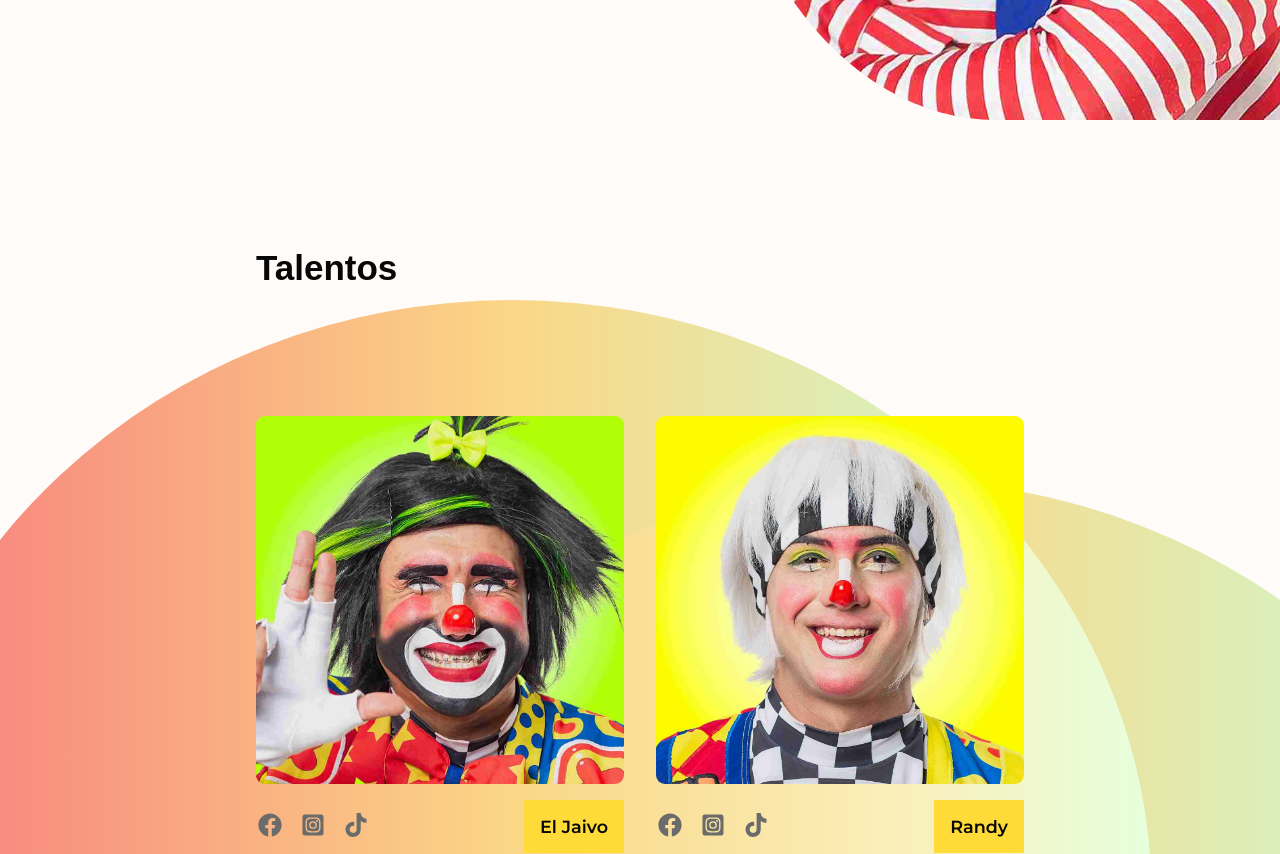
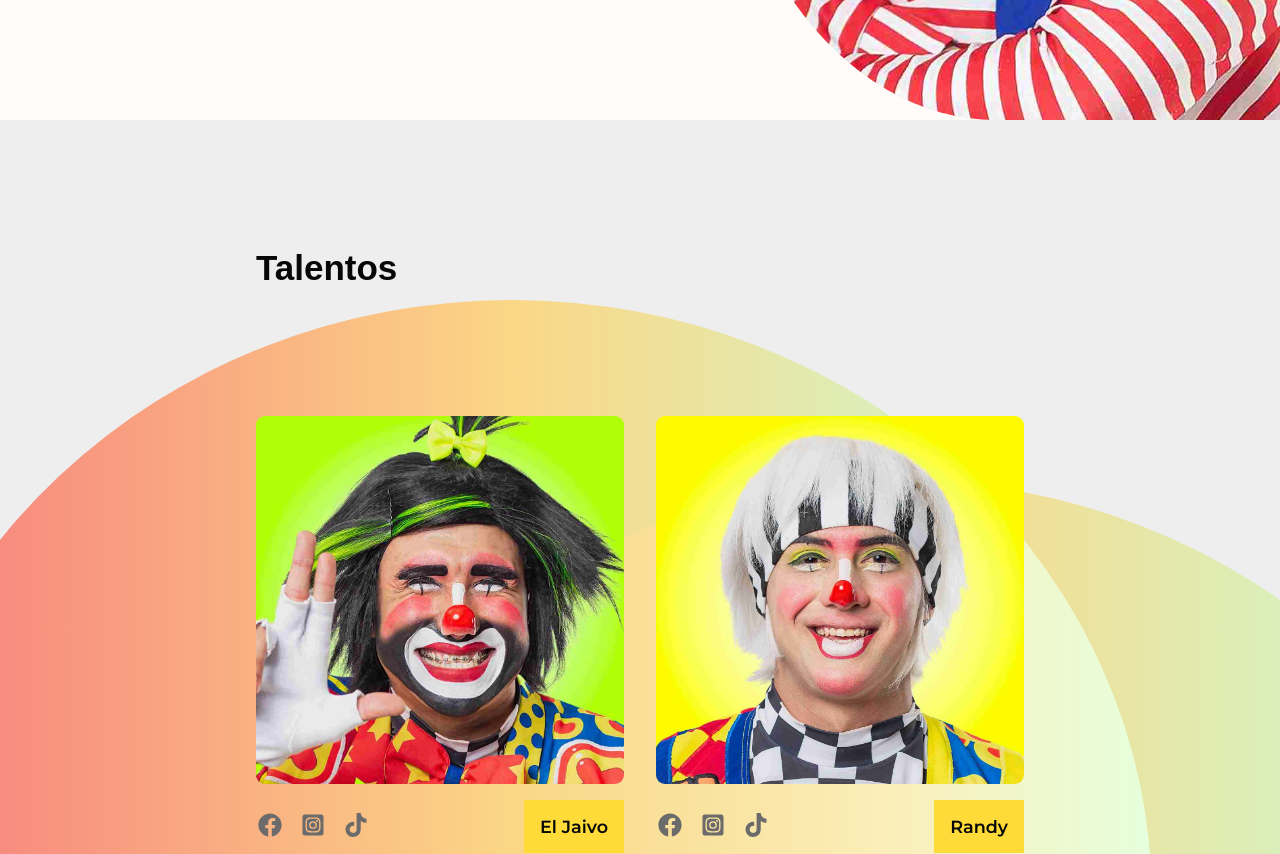
Before and after one commit to webrstudio/caobaideas.com, a Next.js app: page / in a window 1280 px wide. Shown: the part 760-1614 px from the top of the page. Built offline with nearby package versions, Linux system fonts and the light colour scheme; a web font is replaced by a local one.

Commit message:
se agrega unavalidacion para cambiar el background dependiendo el light mode

```diff
--- a/src/app/(inicio)/components/home/Notices/Notices.jsx
+++ b/src/app/(inicio)/components/home/Notices/Notices.jsx
@@ -2,7 +2,9 @@
 import "swiper/css";
 import "swiper/css/navigation";
 import "swiper/css/pagination";
+import { useContext } from "react";
 import styles from "./styles.module.css";
+import { ThemeContext } from "@/contexts";
 import { Slide } from "react-awesome-reveal";
 import { Spotify } from "react-spotify-embed";
 import { Container, Title } from "@/components";
@@ -10,8 +12,9 @@ import { Swiper, SwiperSlide } from "swiper/react";
 import { Navigation, Pagination, Autoplay } from "swiper/modules";
 
 export const Notices = () => {
+  const { lightMode } = useContext(ThemeContext)
   return (
-    <Container>
+    <Container bgClassName={!lightMode ? 'bgBlackSecondary' : 'bgWhiteSecondary'}>
       <Title title="Últimas noticias" />
       <Slide triggerOnce>
         <div className={`${styles.noticesWrapper} smallContainer`}>
--- a/src/app/(inicio)/components/home/Talent/Talent.jsx
+++ b/src/app/(inicio)/components/home/Talent/Talent.jsx
@@ -1,14 +1,17 @@
 "use client";
 import Link from "next/link";
 import { talent } from "./consts";
+import { useContext } from "react";
 import styles from "./styles.module.css";
+import { ThemeContext } from "@/contexts";
 import { Slide } from "react-awesome-reveal";
 import { Title, GridContainer } from "@/components";
 
 export const Talent = () => {
+  const { lightMode }= useContext(ThemeContext)
   return (
     <>
-      <section className={styles.talentWrapper} id="talento">
+      <section className={`${styles.talentWrapper} ${!lightMode ? 'bgBlackSecondary': 'bgWhiteSecondary'}`} id="talento">
         <div className={styles.talentBackground}>
           <div className={`${styles.circle} ${styles.circle1}`}></div>
           <div className={`${styles.circle} ${styles.circle2}`}></div>
--- a/src/app/styles/globals.css
+++ b/src/app/styles/globals.css
@@ -20,7 +20,7 @@ html {
 /*ui colors*/
 :root {
   --black-primary: #070707;
-   --black-secondary: #1c1c1c;
+  --black-secondary: #131313;
   --blue-primary: #060e86;
   --box-shadow: #0000005d;
   --gray-primary: #6b6b6b;
@@ -28,7 +28,7 @@ html {
   --purple-secondary: #765cdf;
   --red-primary: #e82925;
   --white-primary: #fffbf9;
-  --white-secondary: #e2e2e2;
+  --white-secondary: #eeeeee;
   --yellow-primary: #ffde59;
   --yellow-secondary: #ffde59;
 }
@@ -63,8 +63,16 @@ html {
   transition: all 300ms ease;
 }
 /*dark mode*/
-.darkMode{
+.darkMode {
   background: var(--black-primary);
   color: var(--white-secondary);
   transition: all 300ms ease;
 }
+/*bgWhiteSecondary*/
+.bgWhiteSecondary {
+  background: var(--white-secondary);
+}
+/*bgBlackSecondary*/
+.bgBlackSecondary {
+  background: var(--black-secondary);
+}
--- a/src/components/Container/Container.jsx
+++ b/src/components/Container/Container.jsx
@@ -1,11 +1,11 @@
 import styles from "./styles.module.css";
 
-export const Container = ({ children, backgroundBlack, id }) => {
+export const Container = ({ children, bgClassName, id }) => {
   return (
     <section
       id={!id ? null : id}
       className={`${styles.containerWrapper} ${
-        !backgroundBlack ? "" : styles.backgroundBlack
+        !bgClassName ? "" : bgClassName
       }`}
     >
       {children}
```
